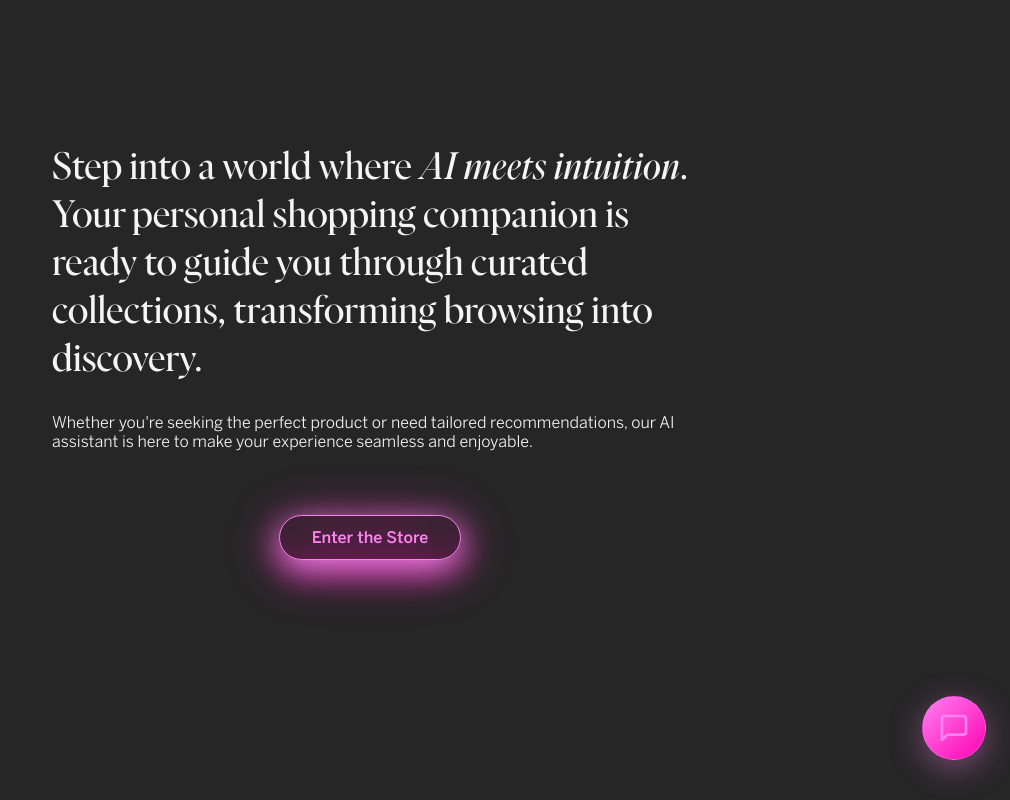
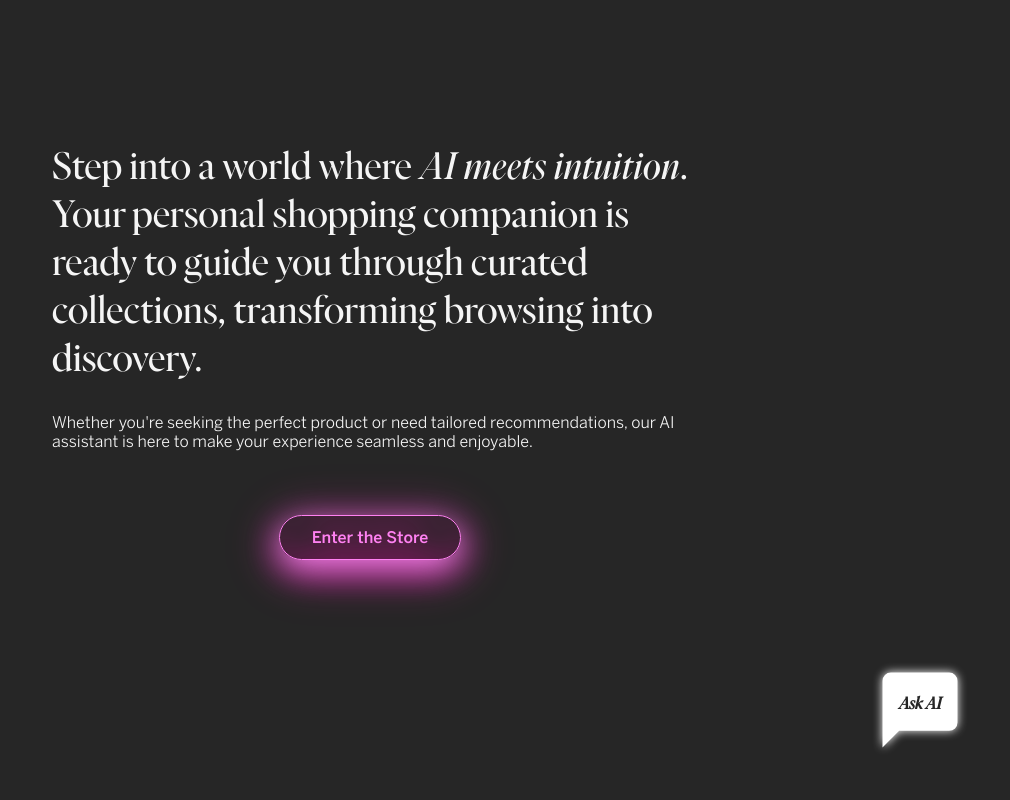
Before and after one commit to sofiaborovskaia/personal-shopper, a Next.js app: page / in a window 1280 px wide. Shown: the whole page, without its empty margins (270-1280 px from the left). Built offline with nearby package versions, Linux system fonts and the light colour scheme.

Commit message:
chore: adjust colors of the floating chat bubble

```diff
--- a/src/app/items/styles.module.css
+++ b/src/app/items/styles.module.css
@@ -9,6 +9,7 @@
 	font-size: 2.5rem;
 	font-weight: bold;
 	margin-bottom: 2.5rem;
+	color: var(--magenta-2);
 	text-align: center;
 }
 
--- a/src/components/chat/FloatingChatWidget.module.css
+++ b/src/components/chat/FloatingChatWidget.module.css
@@ -1,33 +1,32 @@
-/* Floating Button */
+/* Floating Chat Button */
 .floatingButton {
 	position: fixed;
 	bottom: 40px;
-	right: 24px;
-	width: 64px;
-	height: 64px;
+	right: 40px;
+
+	width: 100px;
+	height: 100px;
 	border-radius: 50%;
-	padding: 0;
-	background: linear-gradient(135deg, var(--magenta-2), var(--magenta-1));
+
+	background: transparent;
 	color: var(--magenta-2);
-	border: 1px solid rgba(255, 129, 242, 0.4);
-	cursor: pointer;
+
+	filter: drop-shadow(0 0 0.3rem white);
+	border: none;
 
 	display: flex;
 	align-items: center;
 	justify-content: center;
+	flex-direction: column;
+	gap: 4px;
 
 	transition: all 0.3s ease;
 	z-index: 1000;
-
-	box-shadow: 0 8px 32px rgba(255, 129, 242, 0.4);
-
-	backdrop-filter: blur(10px);
+	cursor: pointer;
 }
 
 .floatingButton:hover {
-	box-shadow: 0 12px 40px rgba(255, 129, 242, 0.6);
-	border-color: rgba(255, 129, 242, 0.6);
-	transform: translateY(-2px);
+	filter: drop-shadow(0 0 0.5rem white);
 }
 
 .floatingButtonHidden {
@@ -36,18 +35,17 @@
 	pointer-events: none;
 }
 
-.badge {
+.buttonText {
 	position: absolute;
-	top: -4px;
-	right: -4px;
-	background: var(--teal-1);
-	color: white;
-	font-size: 11px;
+	left: 0;
+	right: 0;
+	bottom: 47px;
+
+	font-size: 1.1rem;
 	font-weight: 600;
-	padding: 2px 6px;
-	border-radius: 10px;
-	min-width: 18px;
-	text-align: center;
+	font-style: italic;
+	color: var(--grey-1);
+	font-family: var(--font-frog-serif);
 }
 
 /* Chat Window */
--- a/src/components/chat/FloatingChatWidget.tsx
+++ b/src/components/chat/FloatingChatWidget.tsx
@@ -166,7 +166,7 @@ export default function FloatingChatWidget() {
 			>
 				<div className={styles.chatHeader}>
 					<div>
-						<h3>Shopping Assistant</h3>
+						<h3>AI Shopping Assistant</h3>
 					</div>
 					<button
 						onClick={() => setIsOpen(false)}
@@ -181,10 +181,9 @@ export default function FloatingChatWidget() {
 					{messages.length === 0 && (
 						<div className={styles.emptyState}>
 							<div className={styles.avatarLarge}>💬</div>
-							<h4>Hi!</h4>
 							<p>
 								Ask me anything about our products and I&apos;ll help you find
-								what you&apos;re looking for!
+								what you&apos;re looking for.
 							</p>
 						</div>
 					)}
@@ -271,20 +270,16 @@ export default function FloatingChatWidget() {
 				aria-label="Open chat"
 			>
 				<svg
-					width="32"
-					height="32"
+					width="100%"
+					height="100%"
 					viewBox="0 0 24 24"
-					fill="none"
-					stroke="currentColor"
-					strokeWidth="2"
+					fill="white"
 					strokeLinecap="round"
 					strokeLinejoin="round"
 				>
 					<path d="M21 15a2 2 0 0 1-2 2H7l-4 4V5a2 2 0 0 1 2-2h14a2 2 0 0 1 2 2z"></path>
 				</svg>
-				{messages.length > 0 && (
-					<span className={styles.badge}>{messages.length}</span>
-				)}
+				<span className={styles.buttonText}>Ask AI</span>
 			</button>
 		</>
 	);
```
